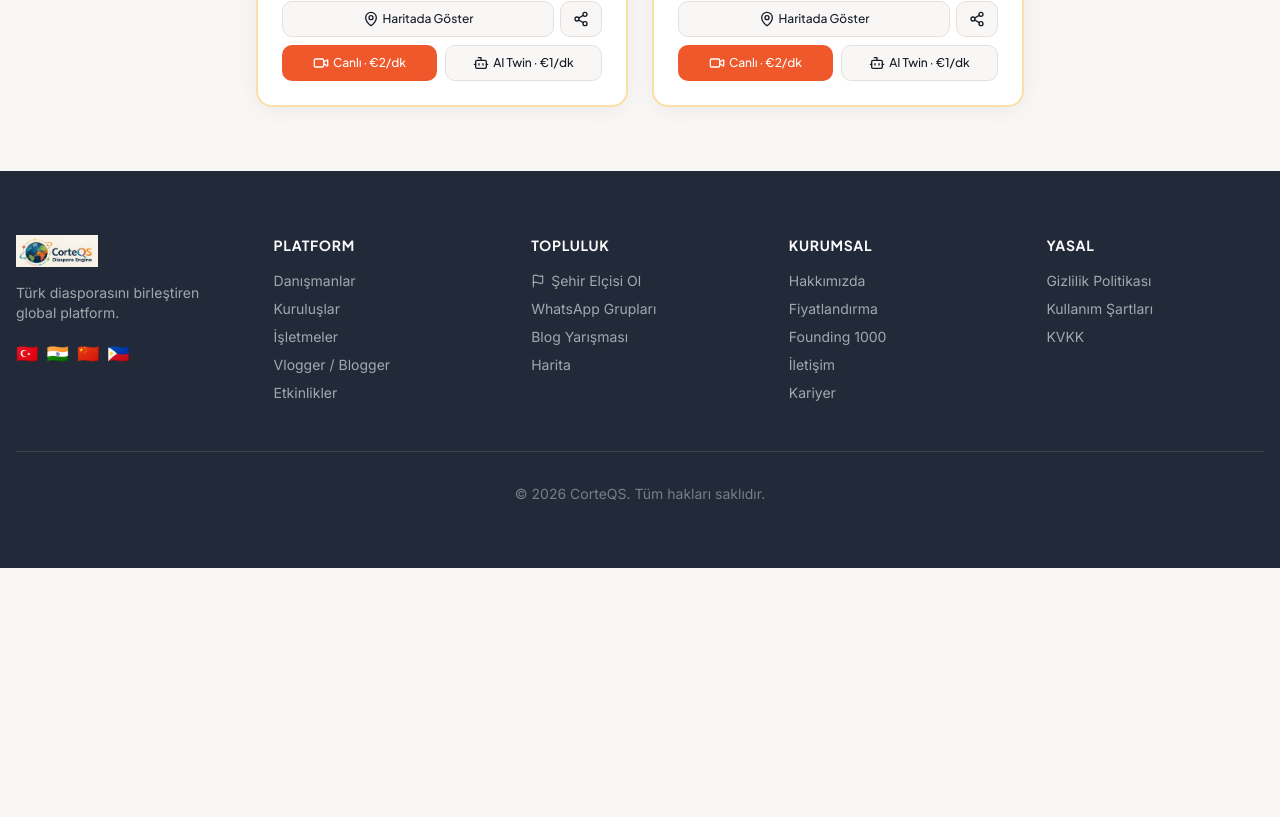
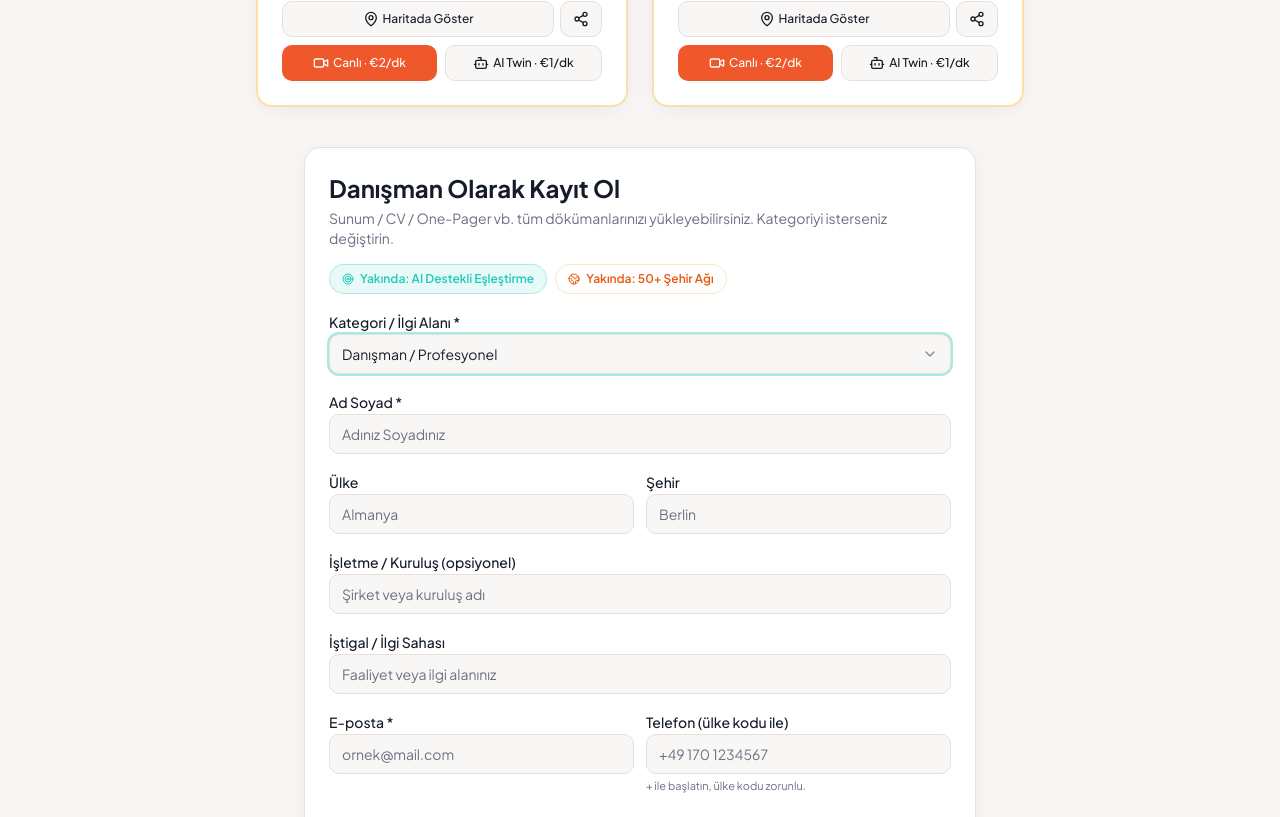
Before and after one commit to corteqssocial-web/corteqs-mvp-merged-lovable-v2, a React (Vite) app: page /consultants in a window 1280 px wide. Shown: the part 1663-2480 px from the top of the page. Before the commit the page ends 2231 px from the top, so only its background shows below. Built offline with nearby package versions, Linux system fonts and the light colour scheme.

Commit message:
Changes
Co-authored-by: yemreeke <47570969+yemreeke@users.noreply.github.com>

```diff
--- a/src/pages/Consultants.tsx
+++ b/src/pages/Consultants.tsx
@@ -472,10 +472,21 @@ const Consultants = () => {
           )}
 
           {category === "ambassador" && filteredAmbassadors.length === 0 && (
-            <div className="text-center py-20 text-muted-foreground font-body">
+            <div className="text-center py-10 text-muted-foreground font-body">
               Bu ülkede henüz şehir elçisi bulunmuyor.
             </div>
           )}
+
+          <div className="mt-10 max-w-2xl mx-auto" id="kayit-form">
+            <InterestForm
+              modal={false}
+              context="genel"
+              defaultCategory="danisman"
+              title="Danışman Olarak Kayıt Ol"
+              description="Sunum / CV / One-Pager vb. tüm dökümanlarınızı yükleyebilirsiniz. Kategoriyi isterseniz değiştirin."
+              source="consultants-listing"
+            />
+          </div>
         </div>
       </main>
       <Footer />
```
